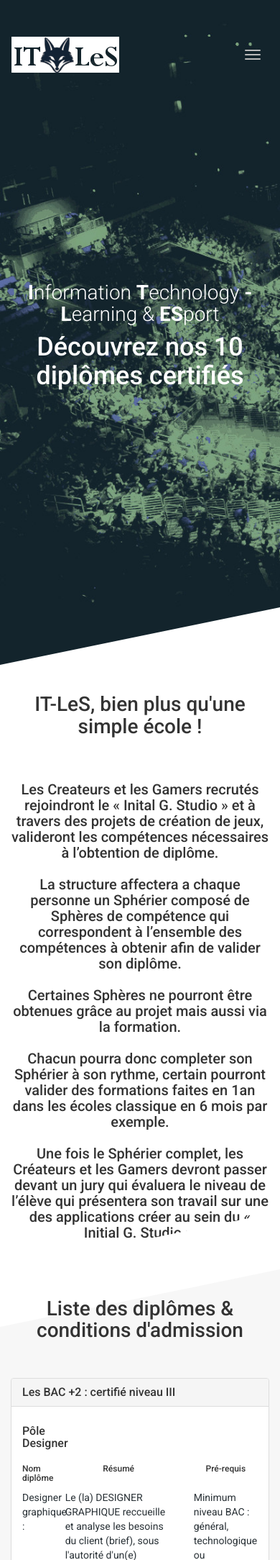
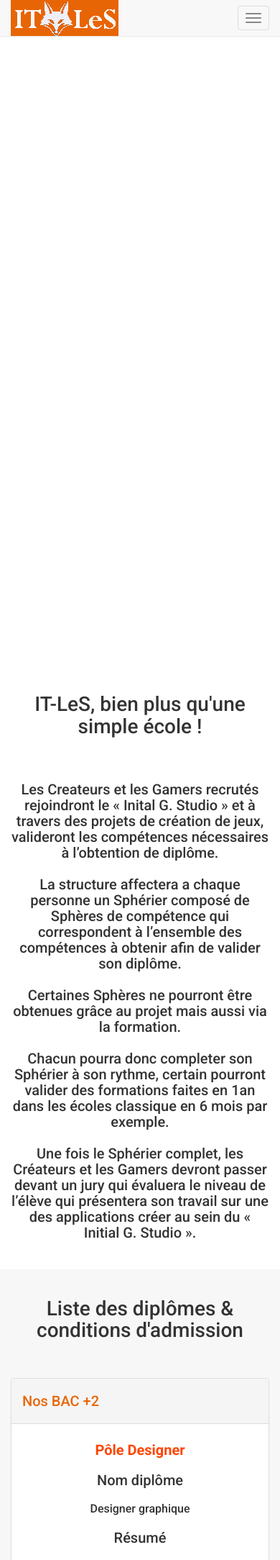
Before and after one commit to siberlas/IT-LES, a PHP site: page /cursus.html in a window 390 px wide. Shown: the top 2168 px of the page at 72% size. Run offline with PHP 8.4, Linux system fonts and the light colour scheme.

Commit message:
modif menu, inscription, responsive... mais pas fini

```diff
--- a/css/school.css
+++ b/css/school.css
@@ -158,34 +158,10 @@
 	-webkit-transition: all 0.3s ease;
 	transition: all 0.3s ease;
 }
-/* Navigation Bar ( Navbar ) */
 
-nav.navbar {
-	position: absolute;
-	z-index: 9500;
-	width: 100%;
-	width: 100vw;
-	-webkit-transition: all 0.3s ease;
-	transition: all 0.3s ease;
+.orange {
+	color: orangered ;
 }
-
-nav.navbar .navbar-nav li.active a:not(.btn) {
-	color: #e86505 !important;
-}
-
-nav.navbar-fixed-top {
-	z-index: 9499;
-	top: 0;
-	padding: 25px 0;
-	opacity: 0;
-	background: white;
-	box-shadow: 0px 4px 3px rgba(0, 0, 0, 0.05);
-}
-
-nav.navbar-fixed-top .navbar-nav > li > a:not(.btn) {
-	color: #bbb;
-}
-
 .icon-bar {
 	background: #bbb;
 }
@@ -259,10 +235,6 @@
 	height: 50px;
 	height: 5vh;
 	margin: 0 10px;
-}
-
-.navbar {
-	top: 50px;
 }
 
 .container {
--- a/cursus.html
+++ b/cursus.html
@@ -39,7 +39,7 @@
 	<div class="preloader">
 		<img src="img/loader.gif" alt="Preloader image">
 	</div>
-	<nav class="navbar">
+	<nav class="navbar navbar-default navbar-fixed-top">
 		<div class="container">
 			<!-- Brand and toggle get grouped for better mobile display -->
 			<div class="navbar-header">
@@ -49,7 +49,7 @@
 					<span class="icon-bar"></span>
 					<span class="icon-bar"></span>
 				</button>
-				<a class="navbar-brand" href="index.php"><img src="img/logo.png" data-active-url="img/logo-active.png" alt=""></a>
+				<a class="navbar-brand" href="index.php"><img src="img/logo-active.png" alt="ITLES"></a>
 			</div>
 			<!-- Collect the nav links, forms, and other content for toggling -->
 			<div class="collapse navbar-collapse" id="bs-example-navbar-collapse-1">
@@ -96,10 +96,9 @@
 
 			</div>
 		</div>
-		<div class="cut cut-bottom"></div>
+
 	</section>
 	<section id="etudes" class="section section-padded gray-bg">
-	<div class="cut cut-top"></div>
 		<div class="container">
 			<div class="row text-center title">
 				<h2>Liste des diplômes & conditions d'admission</h2>
@@ -108,102 +107,112 @@
 				<div class="panel-group" id="accordion" role="tablist" aria-multiselectable="true">
 				  <div class="panel panel-default">
 					<div class="panel-heading" role="tab" id="headingOne">
-					  <h4 class="panel-title">
+					  <h4 class="orange">
 						<a role="button" data-toggle="collapse" data-parent="#accordion" href="#collapseOne" aria-expanded="true" aria-controls="collapseOne">
-						  Les BAC +2 : certifié niveau III
+						  Nos BAC +2
 						</a>
 					  </h4>
 					</div>
 					<div id="collapseOne" class="panel-collapse collapse in" role="tabpanel" aria-labelledby="headingOne">
-					  <div class="panel-body">
+					  <div class="panel-body text-center">
 						<div class="row">
-						<div class="col-xs-4">
-						<h5>Pôle Designer</h5>
+						<div class="col-xs-12 col-xs-offset-0 col-md-6 col-md-offset-3">
+							<h4 class="orange"><strong>Pôle Designer</strong></h4>
+						</div>
+						</div>
+						<div class="row ">
+							<div class="col-xs-12 col-xs-offset-0 col-md-6 col-md-offset-3">
+								<h4> Nom diplôme </h4>
+							</div>
+							<div class="col-xs-12 col-xs-offset-0 col-md-6 col-md-offset-3">
+								<h5>Designer graphique</h5>
 							</div>
 						</div>
 					 	 <div class="row">
-						<div class="col-xs-2">
-							<h6> Nom diplôme </h6>
+							<div class="col-xs-12 col-xs-offset-0 col-md-6 col-md-offset-3">
+								<h4> Résumé </h4>
 							</div>
-						<div class="col-xs-6 text-center">
-							<h6> Résumé </h6>
+							 <div class="col-xs-12 col-xs-offset-0 col-md-6 col-md-offset-3">
+								 <h5>Le (la) Designer Graphique reccueille et analyse les besoins du client (brief), sous l'autorité d'un(e) directeur(trice) artistique (DA), d'un(e) directeur(trice) commercial(e) ou en free-lance, directement avec un client, les supports de communicaiton visuelle à destination de leur impression et/ou diffusion numérique.</h5>
 							 </div>
-						<div class="col-xs-4 text-center">
-							<h6>Pré-requis</h6>
-						</div>
+
 						 </div>
 					  	<div class="row">
-						<div class="col-xs-2">
-							Designer graphique :
+						<div class="col-xs-12">
+							<h4>Pré-requis</h4>
 						</div>
-						<div class="col-xs-6">
-							Le (la) DESIGNER GRAPHIQUE reccueille et analyse les besoins du client (brief), sous l'autorité d'un(e) directeur(trice) artistique (DA), d'un(e) directeur(trice) commercial(e) ou en free-alnce, directement avec un client, les supports de communicaiton visuelle à destination de leur impression et/ou diffusion numérique.
-						</div>
-						<div class="col-xs-4">
-							Minimum niveau BAC : général, technologique ou professionnel</br>
+						<div class="col-xs-12">
+							<h5>Minimum niveau BAC : général, technologique ou professionnel</br>
 							<strong>Ou</strong></br>
 
-							changement d’orientation après un parcours en faculté
+								changement d’orientation après un parcours en faculté</h5>
 						</div>
 						</div>
 						<hr>
 						<div class="row">
-						<div class="col-xs-4">
-						<h5>Pôle Developpement</h5>
+							<div class="col-xs-12 col-xs-offset-0 col-md-6 col-md-offset-3">
+							<h4 class="orange"><strong>Pôle Developpement</strong></h4>
 						</div>
 						</div>
 						<div class="row">
-						<div class="col-xs-2">
-							<h6> Nom diplôme </h6>
+							<div class="col-xs-12 col-xs-offset-0 col-md-6 col-md-offset-3">
+							<h4> Nom diplôme </h4>
 						</div>
-						<div class="col-xs-6 text-center">
-							<h6> Résumé </h6>
+							<div class="col-xs-12 col-xs-offset-0 col-md-6 col-md-offset-3">
+								<h5>Analyste développeur</h5>
 							</div>
-						<div class="col-xs-4 text-center">
-							<h6>Pré-requis</h6>
+
+
+						</div>
+						<div class="row">
+							<div class="col-xs-12 col-xs-offset-0 col-md-6 col-md-offset-3">
+								<h4> Résumé </h4>
+							</div>
+							<div class="col-xs-12 col-xs-offset-0 col-md-6 col-md-offset-3">
+								<h5>L'analyste-développeur est un informaticien exerçant les fonctions d'analyse, de programmation, de rédaction de documentation techniques d'applications informatiques qu'il déploie et d'assistance aux utilisateurs.</br></h5>
 							</div>
 						</div>
 						  <div class="row">
-						<div class="col-xs-2">
-							Analyste développeur :
+							  <div class="col-xs-12 col-xs-offset-0 col-md-6 col-md-offset-3">
+								  <h4>Pré-requis</h4>
 							  </div>
-						<div class="col-xs-6">
-							L'analyste-développeur est un informaticien exerçant les fonctions d'analyse, de programmation, de rédaction de documentation techniques d'applications informatiques qu'il déploie et d'assistance aux utilisateurs.</br>
-						</div>
-						<div class="col-xs-4">
-							Minimum niveau BAC : général, technologique ou professionnel</br>
+							<div class="col-xs-12 col-xs-offset-0 col-md-6 col-md-offset-3">
+							<h5>Minimum niveau BAC : général, technologique ou professionnel</br>
 							<strong>Ou</strong> </br>
-							changement d’orientation après un parcours en faculté
+								changement d’orientation après un parcours en faculté</h5>
 						</div>
 						</div>
 						<hr>
 						<div class="row">
-						<div class="col-xs-4">
-							<h5>Pôle Marketing Digital</h5>
+							<div class="col-xs-12 col-xs-offset-0 col-md-6 col-md-offset-3">
+							<h4 class="orange"><strong>Pôle Marketing Digital</strong></h4>
 						</div>
 						</div>
 						<div class="row">
-						<div class="col-xs-2">
-							<h6> Nom diplôme </h6>
+							<div class="col-xs-12 col-xs-offset-0 col-md-6 col-md-offset-3">
+							<h4> Nom diplôme </h4>
 						</div>
-						<div class="col-xs-6 text-center">
-							<h6> Résumé </h6>
-						</div>
-						<div class="col-xs-4 text-center">
-							<h6>Pré-requis</h6>
+							<div class="col-xs-12 col-xs-offset-0 col-md-6 col-md-offset-3">
+								<h5>Chargé de Marketing Digital</h5>
 						</div>
 						</div>
 						<div class="row">
-						<div class="col-xs-2">
-							Chargé de Marketing Digital :
+							<div class="col-xs-12 col-xs-offset-0 col-md-6 col-md-offset-3">
+							<h4> Résumé </h4>
 						</div>
-						<div class="col-xs-6">
-							La fonction commerciale qu’exerce le responsable du développement d’affaires et du marketing digital (RDAMD) est celle d’un agent de conquête d’informations clients qui lie dans son activité quotidienne marketing client et développement commercial. Ce métier émergeant nécessite d’exploiter une double compétence, commerciale et technique digitale</br>
+							<div class="col-xs-12 col-xs-offset-0 col-md-6 col-md-offset-3">
+								<h5>La fonction commerciale qu’exerce le responsable du développement d’affaires et du marketing digital (RDAMD) est celle d’un agent de conquête d’informations clients qui lie dans son activité quotidienne marketing client et développement commercial. Ce métier émergeant nécessite d’exploiter une double compétence, commerciale et technique digitale</br></h5>
 							</div>
-						<div class="col-xs-4">
-							Minimum niveau BAC : général, technologique ou professionnel</br>
+						</div>
+						<div class="row">
+							<div class="col-xs-12 col-xs-offset-0 col-md-6 col-md-offset-3">
+								<h4>Pré-requis</h4>
+							</div>
+
+							<div class="col-xs-12 col-xs-offset-0 col-md-6 col-md-offset-3">
+							<h5>Minimum niveau BAC : général, technologique ou professionnel</br>
 							<strong>Ou</strong> </br>
-							changement d’orientation après un parcours en faculté
+								changement d’orientation après un parcours en faculté</h5>
 						</div>
 						</div>
 					  </div>
@@ -211,98 +220,106 @@
 				  </div>
 				  <div class="panel panel-default">
 					<div class="panel-heading" role="tab" id="headingTwo">
-					  <h4 class="panel-title">
+					  <h4 class="orange">
 						<a class="collapsed" role="button" data-toggle="collapse" data-parent="#accordion" href="#collapseTwo" aria-expanded="false" aria-controls="collapseTwo">
-						  Les BAC +3 : certifié niveau II
+						  Nos BAC +3
 						</a>
 					  </h4>
 					</div>
 					<div id="collapseTwo" class="panel-collapse collapse" role="tabpanel" aria-labelledby="headingTwo">
-					  <div class="panel-body">
+					  <div class="panel-body text-center">
 						<div class="row">
-						<div class="col-xs-4">
-						<h5>Pôle Designer</h5>
+							<div class="col-xs-12 col-xs-offset-0 col-md-6 col-md-offset-3">
+						<h4 class="orange">Pôle Designer</h4>
 						</div>
 						</div>
 						<div class="row">
-						<div class="col-xs-2">
+							<div class="col-xs-12 col-xs-offset-0 col-md-6 col-md-offset-3">
+							<h4> Nom diplôme </h4>
+						</div>
+							<div class="col-xs-12 col-xs-offset-0 col-md-6 col-md-offset-3">
+								<h5>Concepteur webdesigner</h5>
+							</div>
+
+
+						</div>
+						<div class="row">
+							<div class="col-xs-12 col-xs-offset-0 col-md-6 col-md-offset-3">
+								<h4> Résumé </h4>
+							</div>
+							<div class="col-xs-12 col-xs-offset-0 col-md-6 col-md-offset-3">
+							<h5>Le concepteur webdesigner est un professionnel polyvalent qui exerce les activités d'étude, de conception, de création, de réalisation et de gestion de produits web.</br>
+								Il exerce les activités suivantes : la gestion de projet, la conception générale, la conception graphique interactive, la réalisation technique et le suivi d’un projet web.</h5>
+						</div>
+						<div class="row">
+							<div class="col-xs-12 col-xs-offset-0 col-md-6 col-md-offset-3">
+								<h4>Pré-requis</h4>
+							</div>
+							<div class="col-xs-12 col-xs-offset-0 col-md-6 col-md-offset-3">
+								<h5>Minimum niveau BAC +2 : informatique ou designe</br></h5>
+							</div>
+						</div>
+						</div>
+						<hr>
+						<div class="row">
+							<div class="col-xs-12 col-xs-offset-0 col-md-6 col-md-offset-3">
+						<h4 class="orange">Pôle Developpement</h4>
+						</div>
+						</div>
+						<div class="row">
+							<div class="col-xs-12 col-xs-offset-0 col-md-6 col-md-offset-3">
+							<h4> Nom diplôme </h4>
+						</div>
+							<div class="col-xs-12 col-xs-offset-0 col-md-6 col-md-offset-3">
+								<h5>Licence Professionnelle systèmes informatiques et logiciels </h5>
+							</div>
+
+						</div>
+						<div class="row">
+							<div class="col-xs-12 col-xs-offset-0 col-md-6 col-md-offset-3">
+								<h4> Résumé </h4>
+							</div>
+							<div class="col-xs-12 col-xs-offset-0 col-md-6 col-md-offset-3">
+								<h5>Ce professionnel contribue à la conception, la réalisation et l’intégration d’applications dans des systèmes de type serveur WEB et plus généralement dans des applications Internet. Il développe l’interface des logiciels en tenant compte des technologies récentes.</h5>
+							</div>
+						</div>
+							<div class="row">
+
+								<div class="col-xs-12 col-xs-offset-0 col-md-6 col-md-offset-3">
+									<h4>Pré-requis</h4>
+								</div>
+							<div class="col-xs-12 col-xs-offset-0 col-md-6 col-md-offset-3">
+								<h5>Minimum niveau BAC +2 : informatique ou designe</br></h5>
+						</div>
+						</div>
+						<hr>
+						<div class="row">
+							<div class="col-xs-12 col-xs-offset-0 col-md-6 col-md-offset-3">
+						<h5>Pôle Marketing Digital</h5>
+						</div>
+						</div>
+						<div class="row">
+							<div class="col-xs-12 col-xs-offset-0 col-md-6 col-md-offset-3">
 							<h6> Nom diplôme </h6>
 						</div>
-						<div class="col-xs-6 text-center">
+							<div class="col-xs-12 col-xs-offset-0 col-md-6 col-md-offset-3">
 							<h6> Résumé </h6>
 						</div>
-						<div class="col-xs-4 text-center">
+							<div class="col-xs-12 col-xs-offset-0 col-md-6 col-md-offset-3">
 							<h6>Pré-requis</h6>
 						</div>
 						</div>
 						<div class="row">
-						<div class="col-xs-2">
-							Concepteur webdesigner :
-						</div>
-						<div class="col-xs-6">
-							Le concepteur webdesigner est un professionnel polyvalent qui exerce les activités d'étude, de conception, de création, de réalisation et de gestion de produits web.</br>
-							Il exerce les activités suivantes : la gestion de projet, la conception générale, la conception graphique interactive, la réalisation technique et le suivi d’un projet web.
-						</div>
-						<div class="col-xs-4">
-							Minimum niveau BAC +2 : informatique ou designe</br>
-						</div>
-						</div>
-						<hr>
-						<div class="row">
-						<div class="col-xs-4">
-						<h5>Pôle Developpement</h5>
-						</div>
-						</div>
-						<div class="row">
-						<div class="col-xs-2">
-							<h6> Nom diplôme </h6>
-						</div>
-						<div class="col-xs-6 text-center">
-							<h6> Résumé </h6>
-						</div>
-						<div class="col-xs-4 text-center">
-							<h6>Pré-requis</h6>
-						</div>
-						</div>
-						<div class="row">
-						<div class="col-xs-2">
-							Licence Professionnelle systèmes informatiques et logiciels  :
-						</div>
-						<div class="col-xs-6">
-						Ce professionnel contribue à la conception, la réalisation et l’intégration d’applications dans des systèmes de type serveur WEB et plus généralement dans des applications Internet. Il développe l’interface des logiciels en tenant compte des technologies récentes.
-						</div>
-						<div class="col-xs-4">
-							Minimum niveau BAC +2 : informatique ou designe</br>
-						</div>
-						</div>
-						<hr>
-						<div class="row">
-						<div class="col-xs-4">
-						<h5>Pôle Marketing Digital</h5>
-						</div>
-						</div>
-						<div class="row">
-						<div class="col-xs-2">
-							<h6> Nom diplôme </h6>
-						</div>
-						<div class="col-xs-6 text-center">
-							<h6> Résumé </h6>
-						</div>
-						<div class="col-xs-4 text-center">
-							<h6>Pré-requis</h6>
-						</div>
-						</div>
-						<div class="row">
-						<div class="col-xs-2">
+							<div class="col-xs-12 col-xs-offset-0 col-md-6 col-md-offset-3">
 							Community manager  :
 						</div>
-						<div class="col-xs-6">
+							<div class="col-xs-12 col-xs-offset-0 col-md-6 col-md-offset-3">
 							Le "Community Manager" (ou gestionnaire de communautés digitales) est responsable de la notoriété positive on-line d'une entreprise, d'une marque ou d'un produit. Il assure l'animation des communautés associées.</br>
 							Il fédère, développe, gère et anime des communautés on-line et off line via les réseaux sociaux pour développer la notoriété d'une marque, d'un produit, d'un projet.</br>
 							Il est garant de l'identité numérique de l'entreprise ou des produits (e-réputation).
 						</div>
-						<div class="col-xs-4">
-							Minimum niveau BAC +2 : informatique ou designe</br>
+							<div class="col-xs-12 col-xs-offset-0 col-md-6 col-md-offset-3">
+							Minimum niveau BAC +2 : informatique ou design</br>
 						</div>
 						</div>
 					  </div>
@@ -310,9 +327,9 @@
 				  </div>
 				  <div class="panel panel-default">
 					<div class="panel-heading" role="tab" id="headingThree">
-					  <h4 class="panel-title">
+					  <h4 class="orange">
 						<a class="collapsed" role="button" data-toggle="collapse" data-parent="#accordion" href="#collapseThree" aria-expanded="false" aria-controls="collapseThree">
-						  Les BAC +5 : certifié niveau I
+						  Nos BAC +5
 						</a>
 					  </h4>
 					</div>
--- a/js/main.js
+++ b/js/main.js
@@ -8,7 +8,6 @@
 	// Window Load
 	$(window).load(function() {
 		// Preloader
-		$('.intro-tables, .parallax, header').css('opacity', '0');
 		$('.preloader').addClass('animated fadeOut').one('webkitAnimationEnd mozAnimationEnd MSAnimationEnd oanimationend animationend', function() {
 			$('.preloader').hide();
 			$('.parallax, header').addClass('animated fadeIn').one('webkitAnimationEnd mozAnimationEnd MSAnimationEnd oanimationend animationend', function() {
@@ -44,12 +43,6 @@
 			singleItem: true,
 			pagination: true
 		});
-
-		// Navbar Init
-		$('nav').addClass('original').clone().insertAfter('nav').addClass('navbar-fixed-top').css('position', 'fixed').css('top', '0').css('margin-top', '0').removeClass('original');
-		$('.mobile-nav ul').html($('nav .navbar-nav').html());
-		$('nav.navbar-fixed-top .navbar-brand img').attr('src', $('nav.navbar-fixed-top .navbar-brand img').data("active-url"));
-
 		// Typing Intro Init
 		$(".typed").typewriter({
 			speed: 60
@@ -67,26 +60,7 @@
 			$(this).parent().parent().prev('button').html($(this).html());
 		});
 
-		// Onepage Nav
-		$('.navbar.navbar-fixed-top .navbar-nav').onePageNav({
-			currentClass: 'active',
-			changeHash: false,
-			scrollSpeed: 400,
-			filter: ':not(.btn)'
-		});
 	});
-	// Window Scroll
-	function onScroll() {
-		if ($(window).scrollTop() > 50) {
-			$('nav.original').css('opacity', '0');
-			$('nav.navbar-fixed-top').css('opacity', '1');
-		} else {
-			$('nav.original').css('opacity', '1');
-			$('nav.navbar-fixed-top').css('opacity', '0');
-		}
-	}
-
-	window.addEventListener('scroll', onScroll, false);
 
 	// Window Resize
 	$(window).resize(function() {
@@ -103,47 +77,6 @@
 		$('#pricing').css("background-size", "cover");
 	});
 
-	// Mobile Nav
-	$('body').on('click', 'nav .navbar-toggle', function() {
-		event.stopPropagation();
-		$('.mobile-nav').addClass('active');
-	});
-
-	$('body').on('click', '.mobile-nav a', function(event) {
-		$('.mobile-nav').removeClass('active');
-		if(!this.hash) return;
-		event.preventDefault();
-		if (location.pathname.replace(/^\//, '') == this.pathname.replace(/^\//, '') && location.hostname == this.hostname) {
-			event.stopPropagation();
-			var target = $(this.hash);
-			target = target.length ? target : $('[name=' + this.hash.slice(1) + ']');
-			if (target.length) {
-				$('html,body').animate({
-					scrollTop: target.offset().top
-				}, 1000);
-				return false;
-			}
-		}
-	});
-
-	$('body').on('click', '.mobile-nav a.close-link', function(event) {
-		$('.mobile-nav').removeClass('active');
-		event.preventDefault();
-	});
-
-	$('body').on('click', 'nav.original .navbar-nav a:not([data-toggle])', function() {
-		if (location.pathname.replace(/^\//, '') == this.pathname.replace(/^\//, '') && location.hostname == this.hostname) {
-			event.stopPropagation();
-			var target = $(this.hash);
-			target = target.length ? target : $('[name=' + this.hash.slice(1) + ']');
-			if (target.length) {
-				$('html,body').animate({
-					scrollTop: target.offset().top
-				}, 1000);
-				return false;
-			}
-		}
-	});
 
 	function centerModal() {
 		$(this).css('display', 'block');
```
Also changed, not shown: other parts of css/school.css (+0 -52 lines), index.php (+48 -6 lines). Lines whose indentation alone changed are shown as unchanged.
